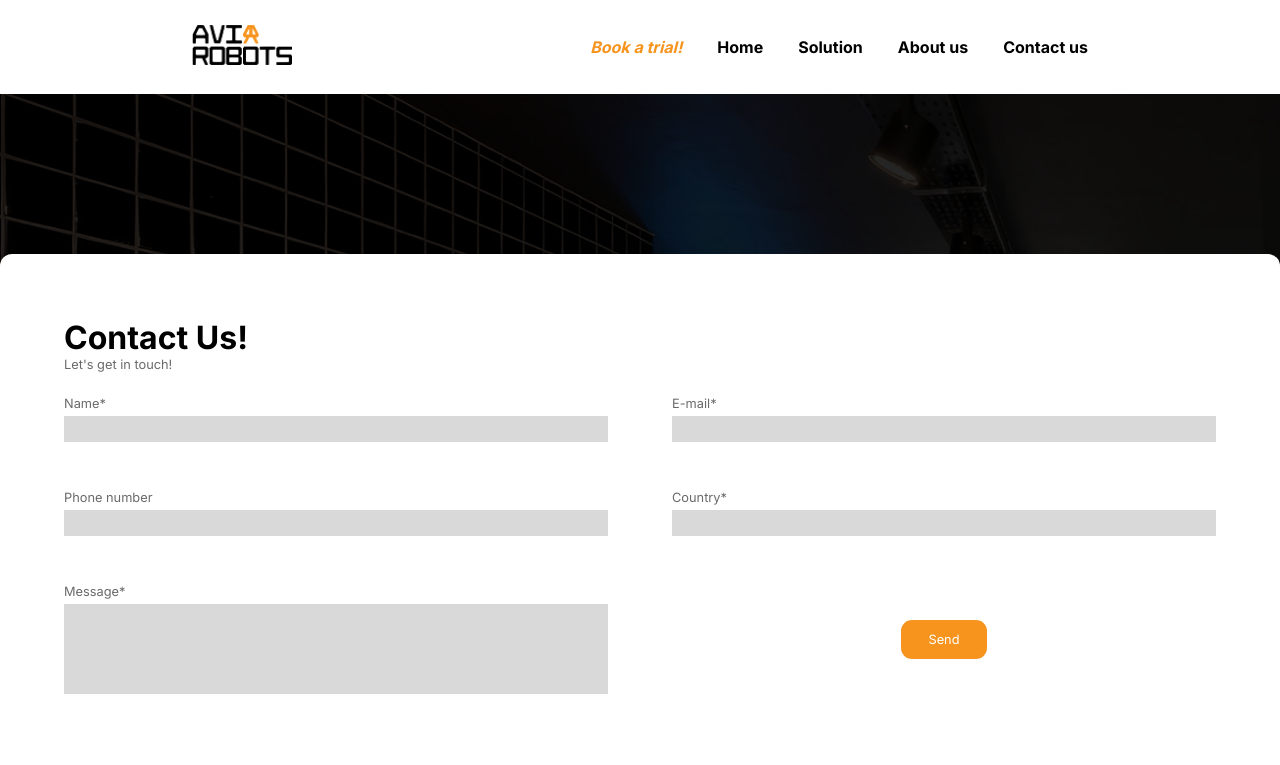
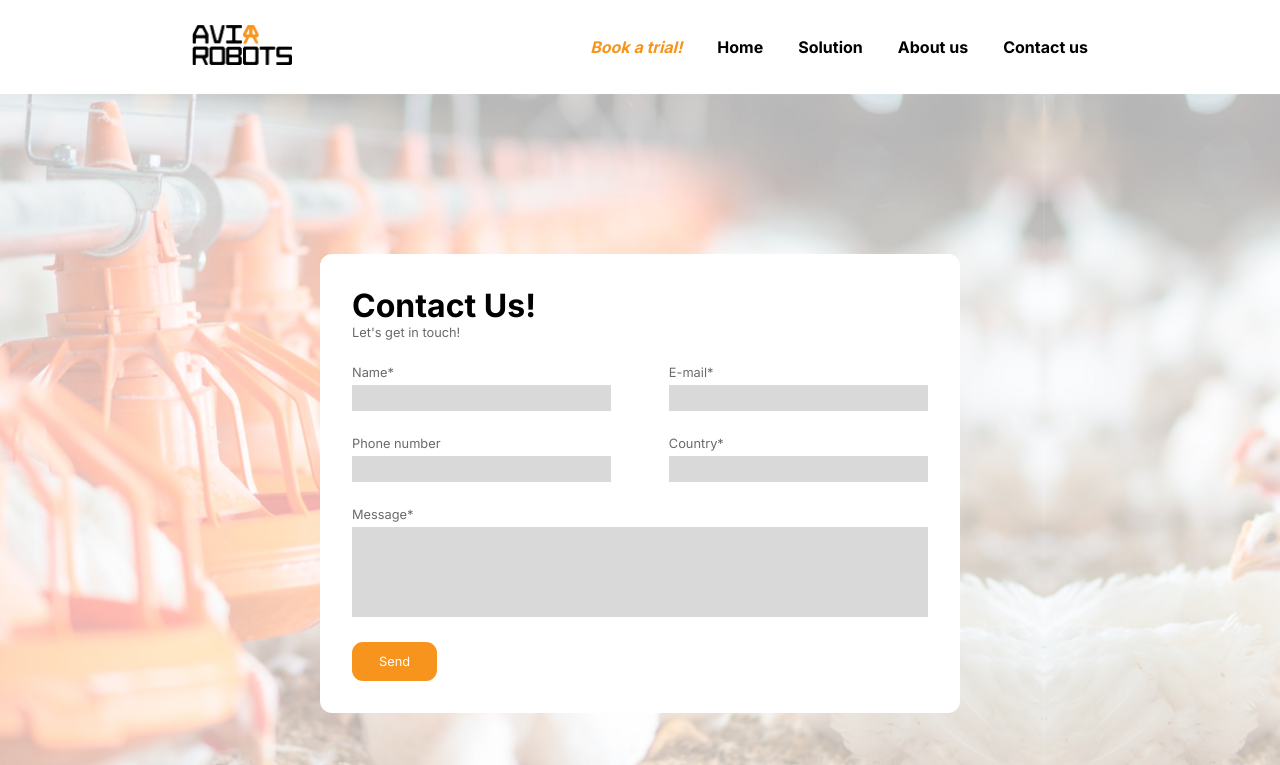
Before and after one commit to Apelie-Robotics/avirobots-web, a React (Vite) app: page /contact in a window 1280 px wide. Shown: the top 765 px of the page. Built offline with nearby package versions, Linux system fonts and the light colour scheme; no server answers.

Commit message:
style(contact): pc

```diff
--- a/src/App.css
+++ b/src/App.css
@@ -1173,47 +1173,34 @@ footer .secondaryContainer {
   font-size: 0.8rem;
   color: rgb(244, 64, 64);
 }
-
 @media (min-width: 1024px) {
   .contactPage {
-    height: auto;
-    padding: 20vh 0;
-    background-image: url(/assets/picture/apelieOffice.jpg);
-    background-size: cover;
+    background-image: url(/assets/picture/chickens2Pc.jpg);
+    padding: 20vh 25vw;
   }
-  .contactPage .contactForm {
-    display: grid;
+  .contactPage .bgMask {
+    display: none;
+  }
+  .contactPage .contactFormContainer .titles {
+    margin-bottom: 25px;
+  }
+  .contactPage .contactFormContainer .contactForm {
+    display: flex;
+    flex-direction: row;
     align-items: center;
-    justify-items: center;
-    grid-template: "name email" auto "phone country" auto "message message" auto "submit submit" auto/1fr 1fr;
-    column-gap: 5vw;
+    justify-content: space-between;
+    flex-wrap: wrap;
+    row-gap: 25px;
   }
-  .contactPage .contactForm .name {
-    grid-area: name;
+  .contactPage .contactFormContainer .contactForm .inputContainer {
+    margin: 0;
+    width: 45%;
   }
-  .contactPage .contactForm .email {
-    grid-area: email;
-  }
-  .contactPage .contactForm .phone {
-    grid-area: phone;
-  }
-  .contactPage .contactForm .country {
-    grid-area: country;
-  }
-  .contactPage .contactForm .message {
-    grid-area: message;
-  }
-  .contactPage .contactForm .message textarea {
-    height: 25vh;
-  }
-  .contactPage .contactForm .button {
-    grid-area: submit;
-    justify-self: self-start;
-  }
-  .contactPage .contactForm .inputContainer {
+  .contactPage .contactFormContainer .contactForm .message {
     width: 100%;
   }
 }
+
 .errorPage {
   height: 80vh;
   display: flex;
--- a/src/pages/Contact/index.jsx
+++ b/src/pages/Contact/index.jsx
@@ -37,7 +37,7 @@ const Contact = () => {
             <label htmlFor="country">Country*</label>
             <input type="text" id="country" name="country" required />
           </div>
-          <div className="inputContainer">
+          <div className="inputContainer message">
             <label htmlFor="message">Message*</label>
             <textarea id="message" name="message" rows={5}></textarea>
           </div>
```
Also changed, not shown: src/scss/pages/_contact.scss (+23 -38 lines), public/assets/picture/chickens2Pc.jpg (added), 1 other file (tests, documents, lock files or other folders).
